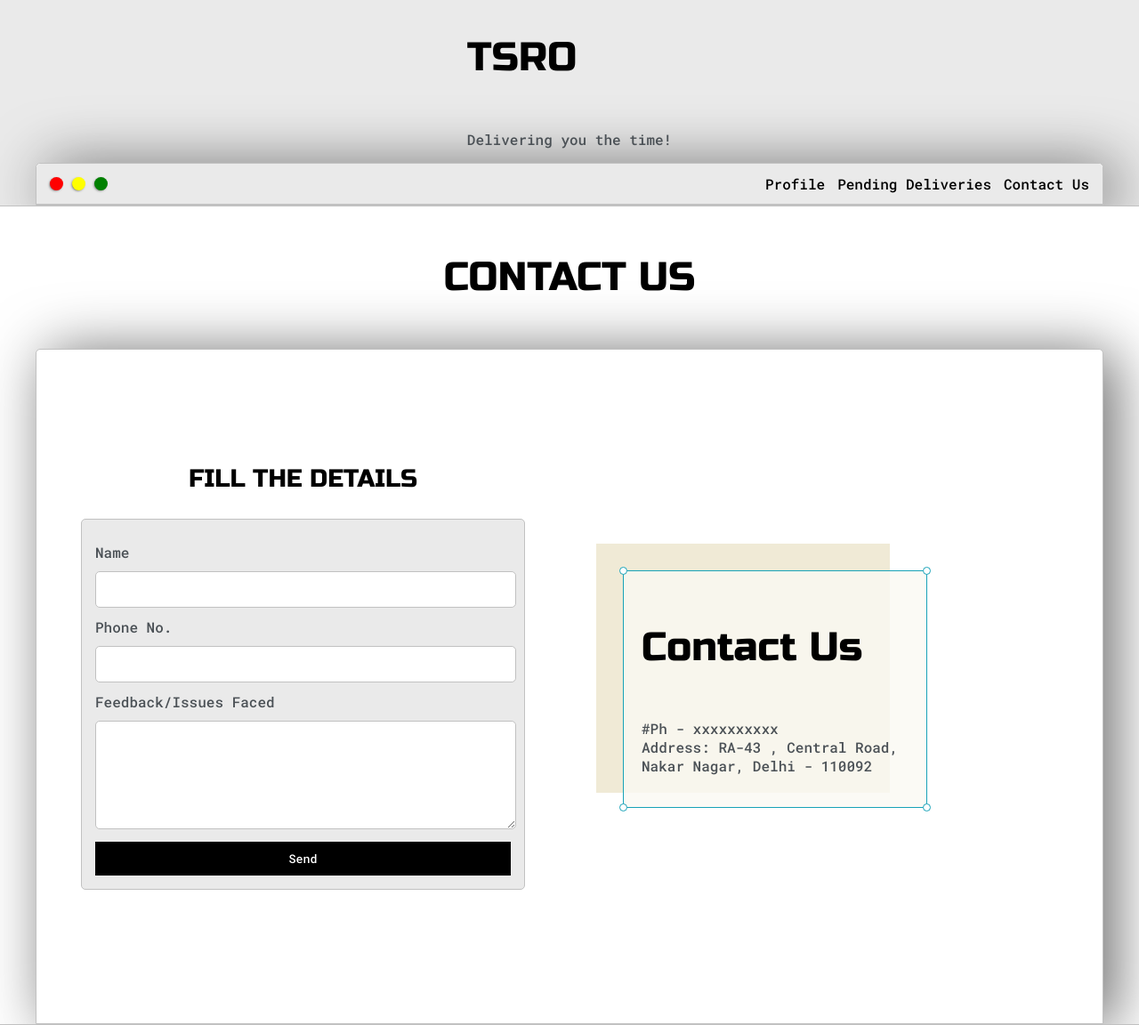
After one commit to DeepanshuPratik/skillenza_project, a Django app: page /contact.html in a window 1280 px wide. The commit adds this page. Shown: the whole page at 89% size. Run offline with Django 3.2, Linux system fonts and the light colour scheme.

Commit message:
added contact us page

```diff
--- a/delivery_man/delivery_man/urls.py
+++ b/delivery_man/delivery_man/urls.py
@@ -21,4 +21,5 @@ urlpatterns = [
     path('admin/', admin.site.urls),
     path('',views.homepage),
     path('index.html',views.index),
+    path('contact.html',views.contact),
 ]
--- a/delivery_man/home/views.py
+++ b/delivery_man/home/views.py
@@ -11,3 +11,8 @@ def index(request):
         pass
     else:
         return render(request,'index.html')
+def contact(request):
+    if request.method == 'POST':
+        pass
+    else:
+        return render(request,'contact.html')
--- a/delivery_man/static/css/base.css
+++ b/delivery_man/static/css/base.css
@@ -56,6 +56,7 @@ body *{
     /* -webkit-filter: blur(1px);
     filter: blur(1px);*/
     padding-bottom: 50px;
+    margin: 50px;
 
 }
 .right-column{
--- /dev/null
+++ b/delivery_man/templates/contact.html
@@ -0,0 +1,73 @@
+{% load static %}
+<!DOCTYPE html>
+<html lang="en">
+<head>
+    {% load static %}
+    <meta charset="UTF-8">
+    <meta name="viewport" content="width=device-width, initial-scale=1, maximum-scale=1,
+    minimum-scale=1" />
+    <title>HOMEPAGE{% block title %}{% endblock %}</title>
+    <link rel="stylesheet" type="text/css" href="{% static 'css/base.css' %}">
+    <link id="theme-style" rel="stylesheet" type="text/css" href="">
+    <link href="https://fonts.googleapis.com/css2?family=Roboto+Mono:wght@500&family=Russo+One&display=swap" rel="stylesheet">
+</head>
+<body>
+    <section class="s1">
+        <div class="main-container">
+            <div class="greeting-wrapper">
+                <h1>TSRO</h1>
+                <p>Delivering you the time!</p>
+                <!-- <p>We are here for making your life in comfort</p> -->
+            </div>
+            <div class="intro-wrapper">
+                <div class="nav-wrapper">
+                    <div class="dots-wrapper">
+                        <div id="dot-1" class="browser-dot"></div>
+                        <div id="dot-2" class="browser-dot"></div>
+                        <div id="dot-3" class="browser-dot"></div>
+                    </div>
+                    <ul id="navigation">
+                        <li><a href="#">Profile</a></li>
+                        <li><a href="#">Pending Deliveries</a></li>
+                        <li><a href="#">Contact Us</a></li>
+                    </ul>
+                </div>
+            </div>
+        </div>
+    </section>
+    <section class="s2">
+        <div class="main-container">
+            <div class="greeting-wrapper">
+                <h1>CONTACT US</h1>
+            </div>
+            <div class="intro-wrapper">
+                <div class="right-column">
+                    <div id="preview-shadow">
+                        <div id="profile-preview">
+                            <div id="corner-tl" class="corner"></div>
+                            <div id="corner-tr" class="corner"></div>
+                            <div id="corner-bl" class="corner"></div>
+                            <div id="corner-br" class="corner"></div>
+                            <h1>Contact Us</h1>
+                            <p>#Ph - xxxxxxxxxx
+                               <br>Address: RA-43 , Central Road, Nakar Nagar, Delhi - 110092
+                            </p>
+                        </div>
+                    </div>
+                </div>
+                <div class="left-column">
+                    <h3 style="text-align: center;">FILL THE DETAILS</h3>
+                    <form id="contact-form">
+                        <label>Name</label>
+                        <input class="input-field" type="text" name="name">
+                        <label>Phone No.</label>
+                        <input class="input-field" type="text" name="subject">
+                        <label>Feedback/Issues Faced</label>
+                        <textarea class="input-field" name="message"></textarea>
+
+                        <input id="submit-btn" type="submit" value="Send">
+                    </form>
+                </div>
+            </div>
+        </div>
+    </section>
--- a/delivery_man/templates/index.html
+++ b/delivery_man/templates/index.html
@@ -30,7 +30,7 @@
                     <ul id="navigation">
                         <li><a href="#">Profile</a></li>
                         <li><a href="#">Pending Deliveries</a></li>
-                        <li><a href="#">Contact Us</a></li>
+                        <li><a href="contact.html">Contact Us</a></li>
                     </ul>
                 </div>
             </div>
```
